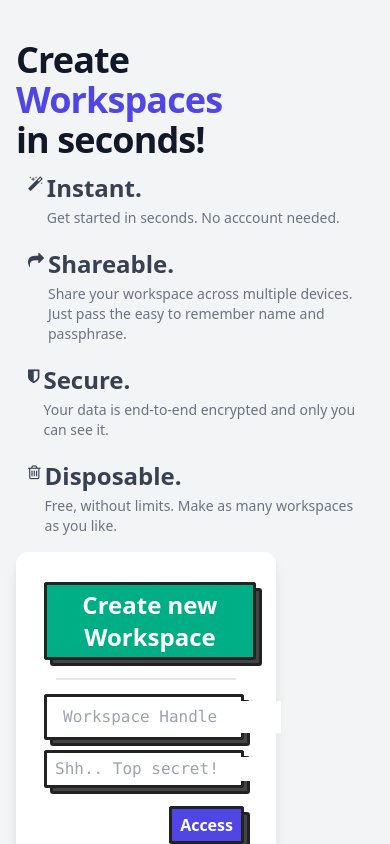
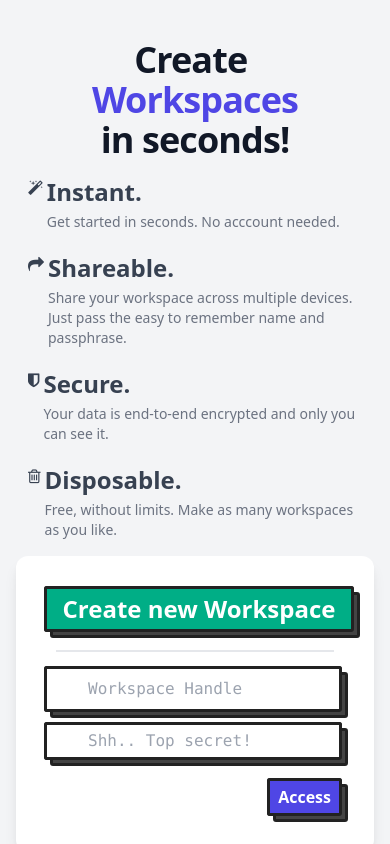
Before and after one commit to tanayvk/legendary-eagle, a React (Create React App) app: page / in a window 390 px wide. Built offline with nearby package versions, Linux system fonts and the light colour scheme.

Commit message:
one last push

```diff
--- a/src/components/Home.js
+++ b/src/components/Home.js
@@ -7,18 +7,18 @@ function Home(props) {
   return (
     <div class="h-screen overflow-auto bg-gray-100 items-center justify-center">
       <div class="lg:grid lg:grid-cols-5">
-        <div class="lg:col-span-3">
+        <div class="lg:col-span-3 text-center">
           <HomePageContent />
         </div>
         <div className="lg:py-20 lg:px-20 md:px-10 lg:px-16 lg:w-3/4 lg:mt-20 lg:col-span-2 xl:px-2 items-center justify-center ">
-          <div className="lg:space-y-8 container items-center">
-            <div className="shadow-lg m-4 p-6 lg:w-full w-2/3 lg:p-8 p-4 bg-white rounded-xl">
+          <div className="lg:space-y-8 container text-center items-center">
+            <div className="shadow-lg m-4 p-6 lg:w-full  lg:p-8 p-4 bg-white rounded-xl">
               <CreateWorkspace history={history} />
             </div>
             <p className="lg:text-center sm:px-4 sm:text-xs text-sm my-4">
-              <span className="font-semibold text-black lg:text-center w-full">
+              <span className="font-semibold text-black text-center w-full">
                 Made with{" "}
-                <span className="text-red-500 sm:text-xs lg:text-xl">♥</span>
+                <span className="text-red-500 sm:text-xs   lg:text-xl">♥</span>
                 &nbsp;by @tanayvk, @amritj7 and @aryansj.
               </span>
             </p>
--- a/src/components/HomePageContent.js
+++ b/src/components/HomePageContent.js
@@ -28,8 +28,8 @@ function HomePageContent() {
   return (
     <div>
       <main class="mt-10 mx-auto max-w-7xl px-4 sm:mt-12 sm:px-6 md:mt-16 lg:mt-20 lg:px-8 xl:mt-28">
-        <div class="lg:space-y-12  text-left">
-          <h1 class="text-4xl tracking-tight font-extrabold text-gray-900 sm:text-4xl md:text-6xl">
+        <div class="lg:space-y-12  text-left ">
+          <h1 class="text-4xl text-center md:text-left mb-4 tracking-tight font-extrabold text-gray-900 sm:text-4xl md:text-6xl">
             <span class="block xl:inline">Create&nbsp;</span>
             <span class="block text-indigo-600 xl:inline">Workspaces </span>
             <span class="block xl:inline">in seconds!</span>
```
